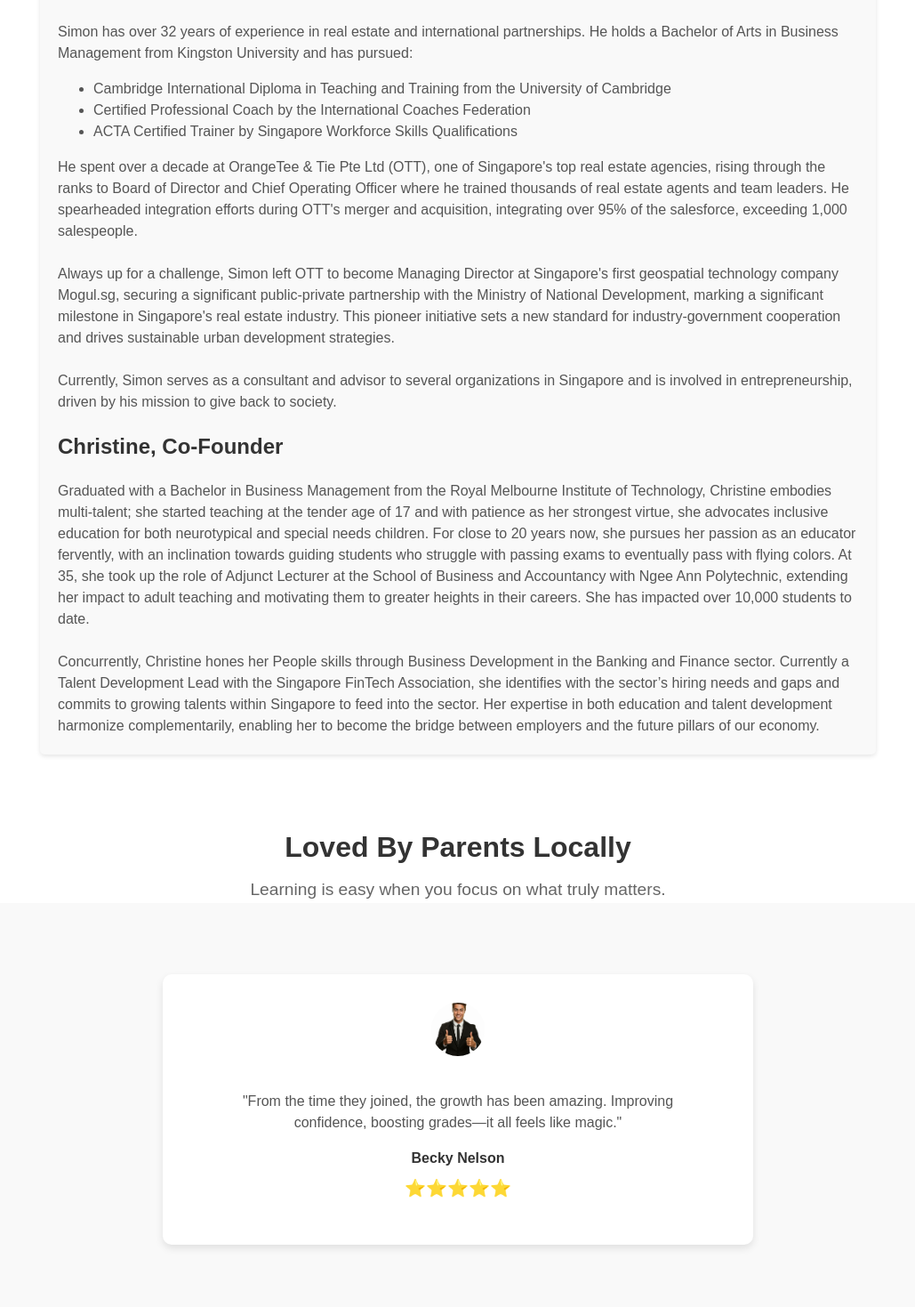
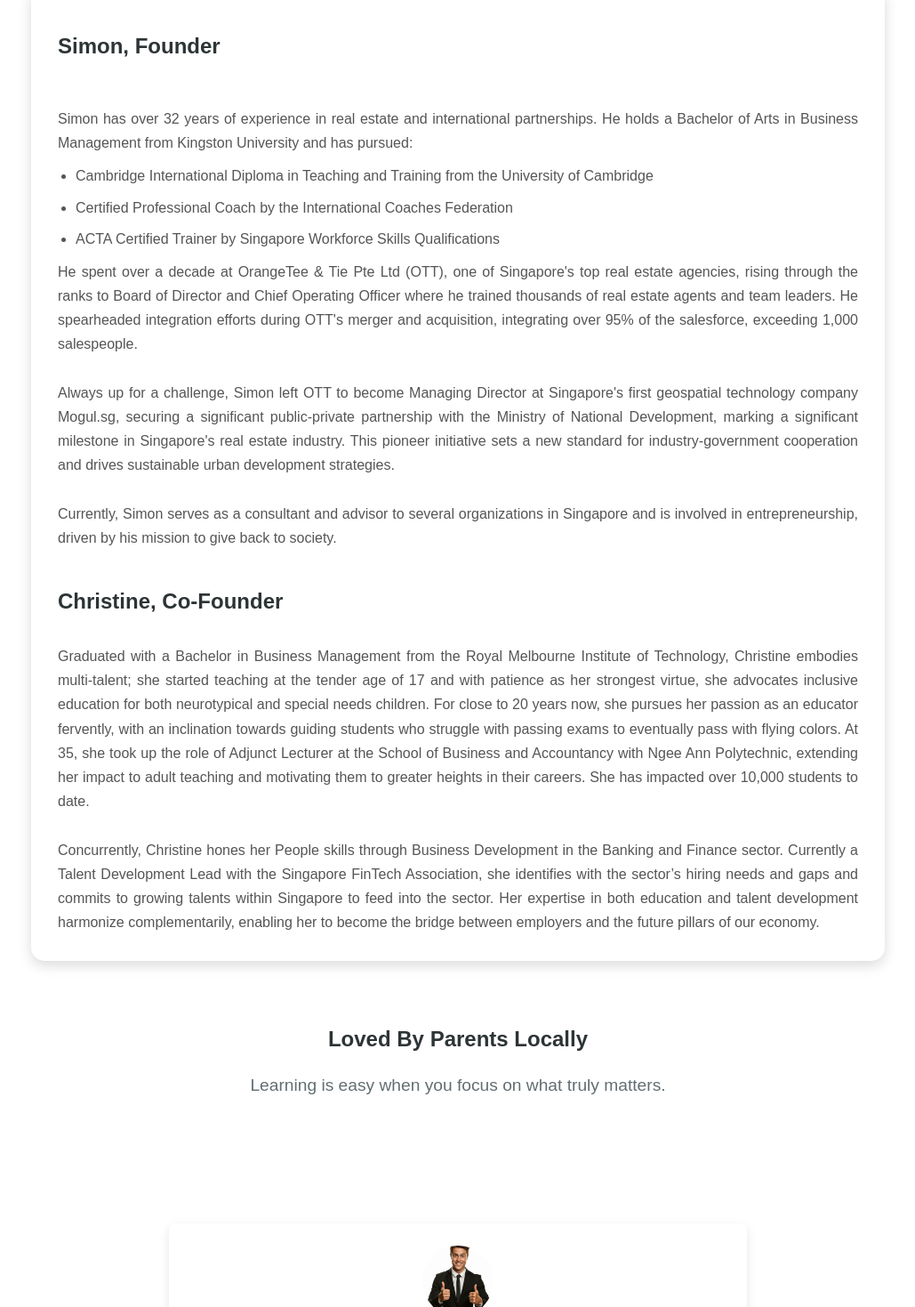
Before and after one commit to AppleOngPS/DataSphere, a React (Vite) app in the folder frontend/: page /about in a window 1280 px wide. Shown: the part 1221-2690 px from the top of the page at 89% size, without its empty margins (125-1154 px from the left). Built offline with nearby package versions, Linux system fonts and the light colour scheme.

Commit message:
Update to overall design for all change. Adding back to top feature for pages to improve navigation.

```diff
--- a/frontend/src/AboutUs.jsx
+++ b/frontend/src/AboutUs.jsx
@@ -4,7 +4,6 @@ import "./AboutUsPage.css"; // Import your styles here
 import "./assets/components/nav.css"; // Import Navbar CSS
 import Footer from "./Footer";
 import GuyLogo from "./assets/homepageguy1.jpg";
-import Mindsphere from "./assets/logo.png";
 
 const AboutUsPage = () => {
   return (
--- a/frontend/src/AboutUsPage.css
+++ b/frontend/src/AboutUsPage.css
@@ -1,5 +1,7 @@
+/* AboutUsPage.css */
 .about-us {
   font-family: Arial, sans-serif;
+  margin: 0 auto;
 }
 
 .about-header {
@@ -9,121 +11,132 @@
 
 .leadership-team {
   display: flex;
-  flex-wrap: wrap;
-  justify-content: center;
-  align-items: center;
+  flex-direction: column;
   gap: 20px;
-  margin-bottom: 50px;
+  margin-bottom: 40px;
+}
+
+.leadership-team:nth-of-type(even) {
+  flex-direction: row-reverse;
 }
 
 .leadership-image {
-  max-width: 50%;
-  height: 100vh;
-  margin-bottom: 20px;
-  object-fit: cover;
-  transition: transform 0.3s ease, box-shadow 0.3s ease;
-  transition: transform 0.3s ease, box-shadow 0.3s ease;
+  width: 100%;
+  max-width: 800px;
+  height: auto;
+  border-radius: 8px;
+  margin: 0 auto;
 }
 
 .leadership-image:hover {
-  transform: scale(1.08);
-  box-shadow: 0 4px 10px rgba(0, 0, 0, 0.2);
-}
-
-.leadership-image:hover {
-  transform: scale(1.05); /* Slightly enlarge the image */
-  box-shadow: 0 4px 8px rgba(0, 0, 0, 0.2); /* Add shadow on hover */
+  transform: scale(1.03);
+  box-shadow: 0 8px 20px rgba(0, 0, 0, 0.1);
 }
 
 .team-info {
-  width: 90%; /* Use a percentage width for responsiveness */
-  padding: 20px;
-  background-color: #f9f9f9;
-  border-radius: 5px;
-  box-shadow: 0 2px 5px rgba(0, 0, 0, 0.1); /* Add a subtle shadow */
+  display: flex;
+  flex-direction: column;
+  gap: 20px;
 }
 
-h2 {
-  color: #333;
-  font-size: 24px; /* Define font size for headings */
+.team-info h2 {
+  color: #2d3436;
+  font-size: 24px;
+  margin-bottom: 10px;
 }
 
-p {
-  color: #555; /* Color for paragraph text */
-  font-size: 16px; /* Define font size for paragraphs */
+.team-info p {
+  color: #555;
+  font-size: 16px;
+  line-height: 1.7;
+  margin: 0;
+  text-align: justify;
 }
 
-.testimonials {
-  margin-bottom: 40px;
-  text-align: center;
+.team-info ul {
+  padding-left: 20px;
+  margin: 10px 0;
 }
 
-.testimonial-cards {
-  display: flex;
-  justify-content: center; /* Center cards */
-  flex-wrap: wrap;
-  margin: 0 -10px; /* Add negative margin for spacing */
+.team-info li {
+  color: #555;
+  font-size: 16px;
+  line-height: 1.7;
+  margin-bottom: 8px;
 }
 
-.testimonial-card {
-  border: 1px solid #ddd;
-  border-radius: 5px;
-  padding: 15px;
-  margin: 10px; /* Spacing around cards */
-  width: calc(30% - 20px); /* Three cards in a row */
-  text-align: center;
-  transition: box-shadow 0.3s; /* Add transition for hover effect */
-  box-shadow: 0 2px 5px rgba(0, 0, 0, 0.1); /* Add shadow to cards */
+.team-info p:first-of-type {
+  margin-top: 20px;
 }
 
-.testimonial-card:hover {
-  box-shadow: 0 4px 8px rgba(0, 0, 0, 0.2); /* Hover effect */
+.comments-title {
+  text-align: center;
+  font-size: 24px;
+  color: #2d3436;
+  margin: 40px 0 20px;
+}
+
+.comments-subtitle {
+  text-align: center;
+  color: #636e72;
+  margin-bottom: 40px;
+}
+
+.testimonials-container {
+  display: flex;
+  justify-content: center;
+  gap: 30px;
+  padding: 20px 0;
+}
+
+.main-testimonial {
+  max-width: 600px;
+  padding: 25px;
+  background-color: #fff;
+  border-radius: 8px;
+  box-shadow: 0 4px 12px rgba(0, 0, 0, 0.1);
 }
 
 .testimonial-profile {
-  width: 60px;
-  height: 60px;
+  width: 80px;
+  height: 80px;
   border-radius: 50%;
+  margin: 0 auto 15px;
 }
 
-.values {
-  text-align: center;
-  margin-bottom: 40px;
+blockquote p {
+  font-size: 16px;
+  color: #2d3436;
+  line-height: 1.6;
+  margin-bottom: 15px;
 }
 
-.contact-button {
-  background-color: #007bff;
-  color: white;
-  border: none;
-  padding: 10px 20px;
-  border-radius: 5px;
-  cursor: pointer;
-  transition: background-color 0.3s; /* Add transition for hover effect */
+.testimonial-author {
+  font-weight: 600;
+  color: #2d3436;
+  margin-bottom: 10px;
 }
 
-.contact-button:hover {
-  background-color: #0056b3;
+.rating span {
+  color: #fdcb6e;
 }
 
-.contact-button:focus {
-  outline: 2px solid #0056b3; /* Add focus outline for accessibility */
-}
-
-@media (max-width: 480px) {
-  .testimonial-card {
-    width: calc(100% - 20px); /* One card in a row on small screens */
+@media (max-width: 768px) {
+  .leadership-team {
+    flex-direction: column;
+    gap: 20px;
   }
 
-  h2 {
-    font-size: 20px; /* Smaller font size for headings */
+  .leadership-image {
+    max-width: 100%;
   }
 
-  p {
-    font-size: 14px; /* Smaller font size for paragraphs */
+  .team-info {
+    padding: 15px;
   }
 
-  .contact-button {
-    width: 100%; /* Full width button on small screens */
-    padding: 15px; /* Larger padding */
+  .testimonials-container {
+    flex-direction: column;
+    align-items: center;
   }
 }
--- a/frontend/src/Header.css
+++ b/frontend/src/Header.css
@@ -37,7 +37,6 @@
 }
 
 .cta-button {
-  background-color: rgb(220, 175, 39);
   color: #fff;
   padding: 0.5rem 1.5rem;
   border-radius: 25px;
--- /dev/null
+++ b/frontend/src/assets/components/BackToTop.css
@@ -0,0 +1,29 @@
+.back-to-top {
+  position: fixed;
+  bottom: 20px; /* Adjust this value to position it above the chatbot button */
+  right: 20px;
+  z-index: 1000;
+}
+
+.back-to-top-button {
+  background-color: #2c3e50; /* Blue background */
+  color: white;
+  border: none;
+  border-radius: 50%; /* Circular shape */
+  width: 50px; /* Button size */
+  height: 50px; /* Button size */
+  font-size: 20px; /* Icon size */
+  cursor: pointer;
+  box-shadow: 0 4px 8px rgba(0, 0, 0, 0.2); /* Shadow for depth */
+  transition: background-color 0.3s ease, transform 0.3s ease;
+  display: flex;
+  align-items: center;
+  justify-content: center;
+  margin-right: 11px;
+  margin-bottom: 80px;
+}
+
+.back-to-top-button:hover {
+  background-color: #2c3e50; /* Darker blue on hover */
+  transform: scale(1.1); /* Slightly enlarge on hover */
+}
--- /dev/null
+++ b/frontend/src/assets/components/BackToTop.jsx
@@ -0,0 +1,44 @@
+import React, { useState, useEffect } from "react";
+import "./BackToTop.css";
+import { FaArrowUp } from "react-icons/fa"; // Import arrow icon from FontAwesome
+
+const BackToTop = () => {
+  const [isVisible, setIsVisible] = useState(false);
+
+  // Show button when the user scrolls down halfway
+  const toggleVisibility = () => {
+    if (window.pageYOffset > window.innerHeight / 2) {
+      setIsVisible(true);
+    } else {
+      setIsVisible(false);
+    }
+  };
+
+  // Scroll to the top of the page
+  const scrollToTop = () => {
+    window.scrollTo({
+      top: 0,
+      behavior: "smooth", // Smooth scrolling
+    });
+  };
+
+  // Add scroll event listener when the component mounts
+  useEffect(() => {
+    window.addEventListener("scroll", toggleVisibility);
+    return () => {
+      window.removeEventListener("scroll", toggleVisibility);
+    };
+  }, []);
+
+  return (
+    <div className="back-to-top">
+      {isVisible && (
+        <button onClick={scrollToTop} className="back-to-top-button">
+          <FaArrowUp /> {/* Use the arrow icon */}
+        </button>
+      )}
+    </div>
+  );
+};
+
+export default BackToTop;
--- a/frontend/src/csr.css
+++ b/frontend/src/csr.css
@@ -5,17 +5,37 @@
   text-align: center;
 }
 
-.values {
+.core-values {
+  width: 100vw; /* Full viewport width */
+  margin-left: calc(50% - 50vw); /* Center full-width section */
+  display: flex;
+  flex-direction: column;
+  align-items: center; /* Center horizontally */
+  justify-content: center; /* Center vertically */
+  text-align: center; /* Center align text */
+  height: 30vh; /* Adjust as needed for desired height */
+  background-color: #f5f7fa; /* Darker blue for a more professional look */
+  color: #ffffff; /* White text for better contrast */
+  padding: 2rem 0;
   margin: 40px 0;
 }
 
 .contact-button {
-  background-color: #007bff; /* Example color */
+  background-color: #007bff;
   color: white;
-  padding: 10px 20px;
   border: none;
+  padding: 12px 24px;
   border-radius: 5px;
+  font-size: 16px;
   cursor: pointer;
+  transition: background-color 0.3s ease;
+  margin-top: 20px;
+  margin-bottom: 20px; /* Space below "Speak With Our Friendly Team Now" */
+}
+
+.core-values-title,
+.core-values-subtitle {
+  color: black;
 }
 
 .contact-button:hover {
@@ -24,7 +44,7 @@
 
 .footer {
   padding: 20px;
-  background-color: #f8f9fa;
+  background-color: #ffffff;
 }
 
 .footer-nav a {
--- a/frontend/src/homepage.css
+++ b/frontend/src/homepage.css
@@ -294,7 +294,6 @@ p {
   align-items: center;
   text-align: center;
   padding: 4rem 2rem;
-  background-color: #f9f9f9; /* Light background for contrast */
 }
 
 .testimonials-container {
--- a/frontend/src/homepage.jsx
+++ b/frontend/src/homepage.jsx
@@ -6,7 +6,7 @@ import "./homepage.css"; // Ensure this CSS aligns with your design style
 import homeImage from "./assets/home.png"; // Import the main image
 import Footer from "./Footer"; // Import the Footer component
 import WatsonChat from "./WatsonChat"; // Import WatsonChat
-
+import BackToTop from "./assets/components/BackToTop";
 
 // Import each logo (replace with actual paths if available)
 import fundigoLogo from "./assets/fundigo.png";
@@ -29,10 +29,13 @@ const Homepage = () => (
       <p>
         Learn Impactful Speaking Skills From Seasoned Speakers
         <h2>We make it longer lasting</h2>
-        <a href="https://api.whatsapp.com/send/?phone=6581804413&text&type=phone_number&app_absent=0" target="_blank" rel="noopener noreferrer">
-  <button className="cta-button">Learn How</button>
-</a>
-
+        <a
+          href="https://api.whatsapp.com/send/?phone=6581804413&text&type=phone_number&app_absent=0"
+          target="_blank"
+          rel="noopener noreferrer"
+        >
+          <button className="cta-button">Learn How</button>
+        </a>
       </p>
     </div>
 
@@ -194,7 +197,8 @@ const Homepage = () => (
             <blockquote>
               <p>
                 &quot;From the time they joined, the growth has been amazing.
-                Improving confidence, boosting grades—it all feels like magic.&quot;
+                Improving confidence, boosting grades—it all feels like
+                magic.&quot;
               </p>
               <p className="testimonial-author">Becky Nelson</p>
               <div className="rating">
@@ -208,8 +212,10 @@ const Homepage = () => (
       {/* Add Footer component here */}
       <Footer />
     </div>
-      {/* Add WatsonChat here */}
-      <WatsonChat />
+    {/* Add WatsonChat here */}
+    <BackToTop />
+    {/* Add WatsonChat here */}
+    <WatsonChat />
   </div>
 );
 
```
Also changed, not shown: frontend/src/CSRPage.jsx (+55 -4 lines), frontend/src/assets/components/Booking/BookSession.jsx (+40 -15 lines).
